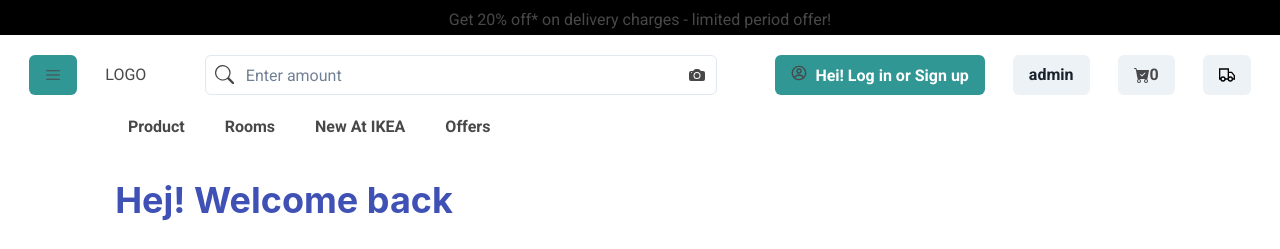
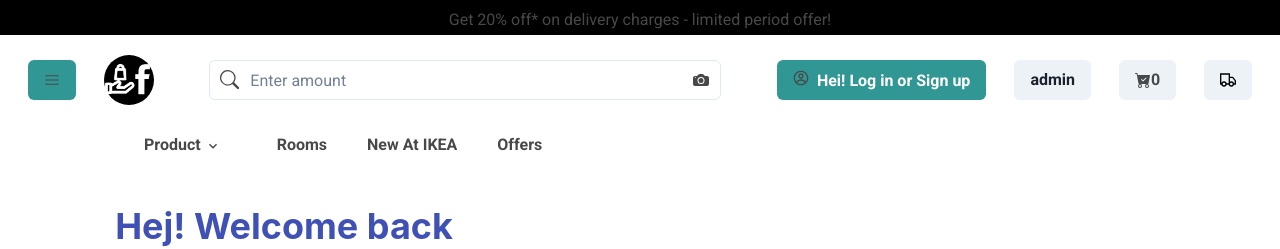
Before and after one commit to pgariya/fleet-purpose-8648, a React (Create React App) app in the folder ikea-cloned/: page /dashboard in a window 1280 px wide. Shown: the top 249 px of the page. Built offline with nearby package versions, Linux system fonts and the light colour scheme; data requests are answered from the project's data file.

Commit message:
added link to different pages

```diff
--- a/ikea-cloned/package.json
+++ b/ikea-cloned/package.json
@@ -10,6 +10,7 @@
     "@testing-library/jest-dom": "^5.16.5",
     "@testing-library/react": "^13.4.0",
     "@testing-library/user-event": "^13.5.0",
+    "aos": "^2.3.4",
     "axios": "^1.2.2",
     "framer-motion": "^8.4.3",
     "react": "^18.2.0",
--- a/ikea-cloned/src/Components/FrontPage.jsx
+++ b/ikea-cloned/src/Components/FrontPage.jsx
@@ -5,7 +5,7 @@ import { IoIosArrowUp } from "react-icons/io";
 import { ArrowForwardIcon } from "@chakra-ui/icons";
 import AOS from "aos";
 import "aos/dist/aos.css";
-import { border } from "@chakra-ui/react";
+import { Link } from "react-router-dom";
 
 const FrontPage = () => {
   const videoEl = useRef(null);
@@ -47,11 +47,14 @@ const FrontPage = () => {
           />
         </div>
 
+
         <div className={style.Compoent_1watch}>
           <div className={style.Compoent_1yellow}>
+          <Link to={"/dashboard"}>
             <h1>
               Go Shopping <ArrowForwardIcon />
             </h1>
+            </Link>
 
             <br />
             <br />
@@ -69,6 +72,10 @@ const FrontPage = () => {
             />
           </div>
         </div>
+
+
+
+
       </div>
 
       <div className={style.Compoent_2_blue}>
--- a/ikea-cloned/src/Components/Navbar.jsx
+++ b/ikea-cloned/src/Components/Navbar.jsx
@@ -33,7 +33,7 @@ import { GrDeliver } from "react-icons/gr";
 
 import { useSelector } from "react-redux";
 
-import { useNavigate } from "react-router-dom";
+import { Link, useNavigate } from "react-router-dom";
 
 const Navbar = () => {
   const { isOpen, onOpen, onClose } = useDisclosure();
@@ -62,7 +62,7 @@ let navigate= useNavigate();
         <HStack gap={7}>
           {/* menu button and drawer  */}
           <Box>
-            <Button ref={btnRef} colorScheme="teal" onClick={onOpen}>
+            <Button ref={btnRef} colorScheme="teal" onClick={onOpen} color="white">
               <RxHamburgerMenu />
             </Button>
             <Drawer
@@ -82,19 +82,26 @@ let navigate= useNavigate();
                       <CgProfile /> Hei! Log in or Sign up{" "}
                     </Heading>
 
+            <Link to={"/dashboard"}>
                     <Image
-                      src="https://tse4.mm.bing.net/th?id=OIP.dkG0ervqYt4ox2XJluo48wHaHa&pid=Api&P=0"
+                      src="/ourlogo.png"
                       alt="logo"
                       w={"50px"}
                       h={"50px"}
                       my={5}
                     />
+            </Link>
 
                     <Divider />
                   </Box>
                   <VStack gap={5} textAlign="left">
+
                     <Heading>Products</Heading>
+
+                    <Link to={"/productslist"}>
                     <Heading>Rooms</Heading>
+                    </Link>
+
                     <Heading>New At IKEA</Heading>
                     <Heading>Offers</Heading>
                   </VStack>
@@ -103,7 +110,7 @@ let navigate= useNavigate();
             </Drawer>
           </Box>
 
-          <Box>LOGO</Box>
+         <Link to={"/dashboard"}> <Box> <Image src="/ourlogo.png" w={"50px"} borderRadius="50%" /> </Box></Link>
         </HStack>
       </Box>
 
--- a/ikea-cloned/src/Pages/AllRoutes.jsx
+++ b/ikea-cloned/src/Pages/AllRoutes.jsx
@@ -12,11 +12,13 @@ import SofaProducts from "./SofaProducts";
 
 import AdminLogin from "./adminLogin";
 import AdminDash from "./AdminDash";
+import FrontPage from "../Components/FrontPage";
 
 const AllRoutes = () => {
   return (
     <div>
       <Routes>
+        <Route path="/" element={<FrontPage/>}/>
        <Route path='/dashboard' element={<DashBoard/>}/>
        <Route path='/productslist' element={<ProductsList/>}/>
        <Route path='/productslist/:id' element={<SingleProductsList/>}/>
--- a/ikea-cloned/src/Pages/DashBoard.jsx
+++ b/ikea-cloned/src/Pages/DashBoard.jsx
@@ -1,6 +1,8 @@
-import { Box, Button, Heading, HStack, Image, Input, InputGroup, InputLeftElement, InputRightElement, Stack, Text } from '@chakra-ui/react'
+import { ChevronDownIcon } from '@chakra-ui/icons'
+import { Box, Button, Heading, HStack, Image, Input, InputGroup, InputLeftElement, InputRightElement, Menu, MenuButton, MenuDivider, MenuItem, MenuList, Stack, Text } from '@chakra-ui/react'
 import React from 'react'
 import { BsFillCameraFill, BsSearch } from 'react-icons/bs'
+import { Link } from 'react-router-dom'
 
 import AccessoriesCarousel from '../Components/AccessoriesCarousel'
 import BigScrollerCarousel from '../Components/BigScrollerCarousel'
@@ -41,8 +43,32 @@ const DashBoard = () => {
 <Box ml={"10%"} mt={15} display={{base:"none" , sm:"block"}}>
 
 <HStack gap={10} fontWeight="bold">
-    <Text>Product</Text>
-    <Text>Rooms</Text>
+    {/* <Text>Product</Text> */}
+
+<Box>
+<Menu>
+  <MenuButton
+    px={4}
+    py={2}
+    transition='all 0.2s'
+    fontWeight={"bold"}
+  >
+    Product <ChevronDownIcon />
+  </MenuButton>
+  <MenuList py={2} fontSize="18px" color={"white"} bg={"teal.400"}>
+    <MenuItem _hover={{bg:"teal"}} bg={"teal.400"} >Chairs</MenuItem>
+
+    <Link to={"/sofaproducts"}>
+    <MenuItem _hover={{bg:"teal"}} bg={"teal.400"}>Sofa</MenuItem>
+    </Link>
+
+    <MenuItem _hover={{bg:"teal"}} bg={"teal.400"}>Bed</MenuItem>
+    <MenuItem _hover={{bg:"teal"}} bg={"teal.400"}>Clothes</MenuItem>
+  </MenuList>
+</Menu>
+</Box>
+
+  <Link to={"/productslist"}> <Text> Rooms </Text> </Link>
     <Text>New At IKEA</Text>
     <Text>Offers</Text>
 
--- a/ikea-cloned/src/Pages/ProductsList.jsx
+++ b/ikea-cloned/src/Pages/ProductsList.jsx
@@ -5,6 +5,7 @@ import axios from 'axios';
 import { Link } from 'react-router-dom';
 
 import React, { useEffect, useState } from 'react'
+import Navbar from '../Components/Navbar';
 
 
 const ProductsList = () => {
@@ -101,15 +102,17 @@ if(isloading){
 
 
   return (
-    <Box bg={'gray.100'}>
+    <Box bg={'gray.100'} py={5}>
 
 {error !== ""  && <Heading> Error: {error}</Heading>}
 
 
 
 
+  <Navbar/>
 
  <Box w='90%' m='auto' textAlign={"left"}>
+
 
 <Box py={10}>
   <Heading>More inspiration like this</Heading>
--- a/ikea-cloned/src/Pages/SingleProductsList.jsx
+++ b/ikea-cloned/src/Pages/SingleProductsList.jsx
@@ -13,6 +13,7 @@ import axios from "axios";
 import React, { useEffect, useState } from "react";
 import { BsHeart, BsHeartFill } from "react-icons/bs";
 import { useParams } from "react-router-dom";
+import Navbar from "../Components/Navbar";
 
 
 const SingleFeaturesPage = () => {
@@ -79,6 +80,8 @@ const SingleFeaturesPage = () => {
   return (
     <Box >
       {error !== "" && <Heading> Error: {error}</Heading>}
+
+      <Navbar/>
 
       <Stack
         direction={{ base: "column", md: "row" }}
```
Also changed, not shown: ikea-cloned/public/ourlogo.png (added), 1 other file (tests, documents, lock files or other folders).
